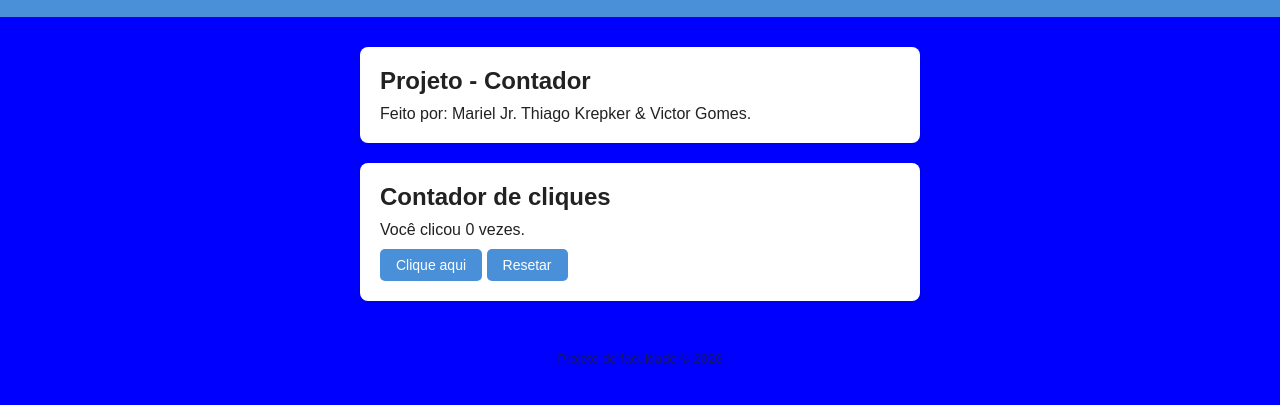
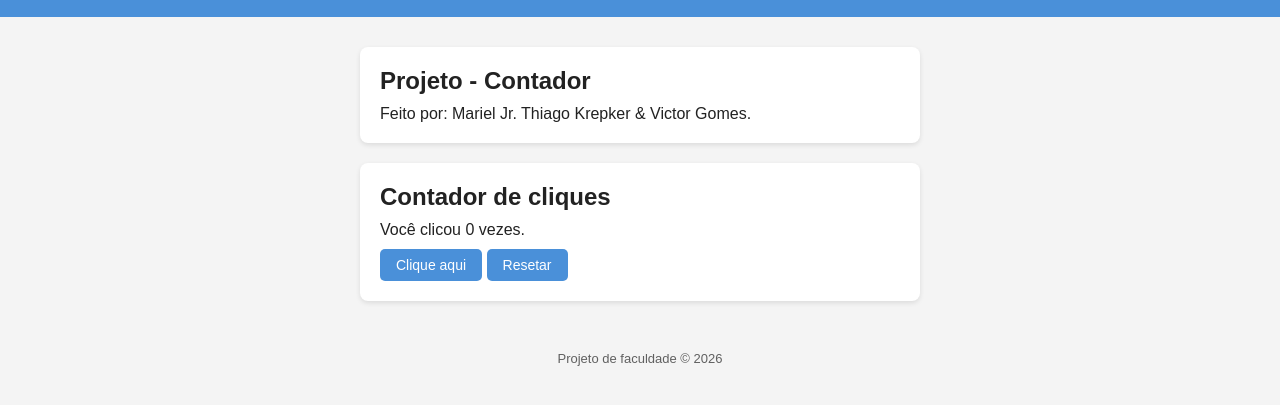
Before and after one commit to thiago-krepker/switch-theme-page, a plain HTML site: page index.html in a window 1280 px wide. Shown: the part 65-470 px from the top of the page. Drawn offline with Linux system fonts and the light colour scheme.

Commit message:
Add files via upload

```diff
--- a/style.css
+++ b/style.css
@@ -6,7 +6,7 @@
 
 body {
     font-family: Arial, sans-serif;
-    background-color: blue;
+    background-color: #f4f4f4;
     color: #222;
     transition: background-color 0.3s, color 0.3s;
 }
```
